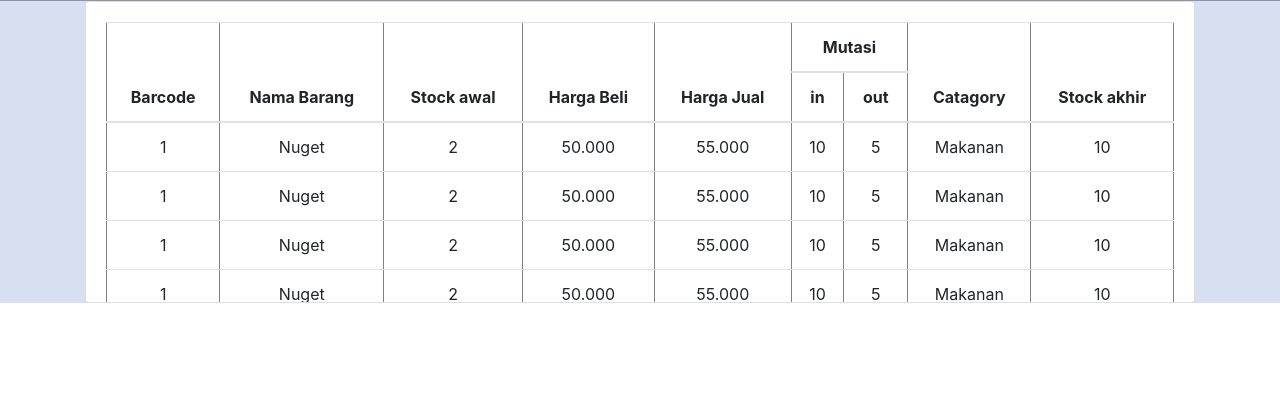
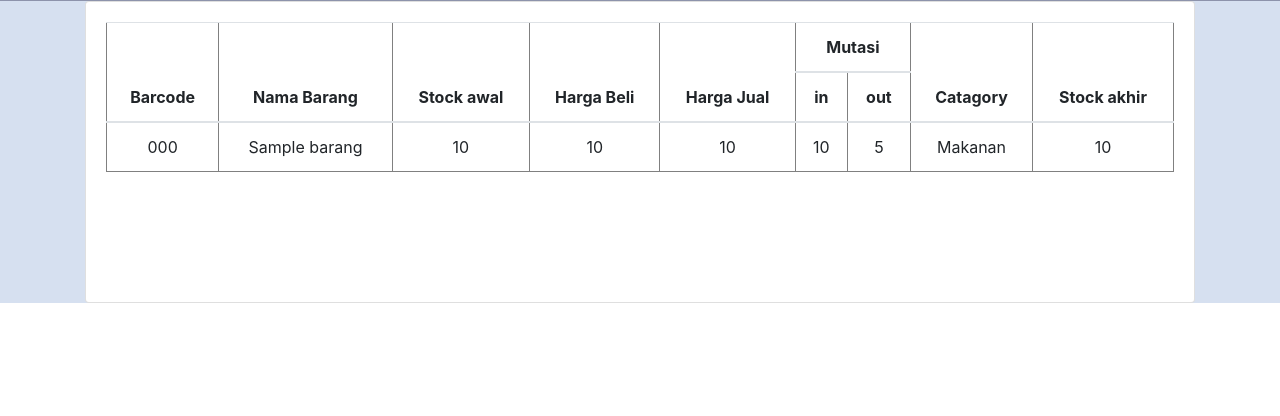
Before and after one commit to albariq1/projek, a CodeIgniter app: page /TA1/stock in a window 1280 px wide. Shown: the part 289-705 px from the top of the page. Run offline with CodeIgniter, Linux system fonts and the light colour scheme; tables that the repository leaves empty or names only in its code hold one stand-in row (values such as "Sample post"); some libraries are stand-ins or nearby versions.

Commit message:
mengkoneksikan ke database dan menampilkan data

```diff
--- a/application/config/autoload.php
+++ b/application/config/autoload.php
@@ -58,7 +58,7 @@ $autoload['packages'] = array();
 |
 |	$autoload['libraries'] = array('user_agent' => 'ua');
 */
-$autoload['libraries'] = array();
+$autoload['libraries'] = array('database');
 
 /*
 | -------------------------------------------------------------------
--- a/application/config/database.php
+++ b/application/config/database.php
@@ -1,5 +1,5 @@
 <?php
-defined('BASEPATH') OR exit('No direct script access allowed');
+defined('BASEPATH') or exit('No direct script access allowed');
 
 /*
 | -------------------------------------------------------------------
@@ -76,9 +76,9 @@ $query_builder = TRUE;
 $db['default'] = array(
 	'dsn'	=> '',
 	'hostname' => 'localhost',
-	'username' => '',
+	'username' => 'root',
 	'password' => '',
-	'database' => '',
+	'database' => 'kasir',
 	'dbdriver' => 'mysqli',
 	'dbprefix' => '',
 	'pconnect' => FALSE,
--- a/application/controllers/Stock.php
+++ b/application/controllers/Stock.php
@@ -3,12 +3,17 @@ defined('BASEPATH') or exit('No direct script access allowed');
 
 class Stock extends CI_Controller
 {
-
+    public function __construct()
+    {
+        parent::__construct();
+        $this->load->model('Stock_model');
+    }
     public function index()
     {
         $data['judul'] = 'Stock';
+        $data['tb_barang'] = $this->Stock_model->getAlltb_barang();
         $this->load->view('layout/header', $data);
-        $this->load->view('stock/stock_v');
+        $this->load->view('stock/stock_v', $data);
         $this->load->view('layout/footer');
     }
 }
--- /dev/null
+++ b/application/models/Stock_model.php
@@ -0,0 +1,9 @@
+<?php
+
+class Stock_model extends CI_Model
+{
+    public function getAlltb_barang()
+    {
+        return $query = $this->db->get('tb_barang')->result_array();
+    }
+}
--- a/application/views/stock/stock_v.php
+++ b/application/views/stock/stock_v.php
@@ -66,72 +66,19 @@
                                 </tr>
                             </thead>
                             <tbody>
+                                <?php foreach ($tb_barang as $barang) : ?>
                                     <tr>
-                                    <td>1</td>
-                                    <td>Nuget</td>
-                                    <td>2</td>
-                                    <td>50.000</td>
-                                    <td>55.000</td>
+                                        <td><?php echo $barang['barcode']; ?></td>
+                                        <td><?php echo $barang['nama_barang']; ?></td>
+                                        <td><?php echo $barang['stock_awal']; ?></td>
+                                        <td><?php echo $barang['harga_beli']; ?></td>
+                                        <td><?php echo $barang['harga_jual']; ?></td>
                                         <td>10</td>
                                         <td>5</td>
                                         <td>Makanan</td>
                                         <td>10</td>
                                     </tr>
-                                <tr>
-                                    <td>1</td>
-                                    <td>Nuget</td>
-                                    <td>2</td>
-                                    <td>50.000</td>
-                                    <td>55.000</td>
-                                    <td>10</td>
-                                    <td>5</td>
-                                    <td>Makanan</td>
-                                    <td>10</td>
-                                </tr>
-                                <tr>
-                                    <td>1</td>
-                                    <td>Nuget</td>
-                                    <td>2</td>
-                                    <td>50.000</td>
-                                    <td>55.000</td>
-                                    <td>10</td>
-                                    <td>5</td>
-                                    <td>Makanan</td>
-                                    <td>10</td>
-                                </tr>
-                                <tr>
-                                    <td>1</td>
-                                    <td>Nuget</td>
-                                    <td>2</td>
-                                    <td>50.000</td>
-                                    <td>55.000</td>
-                                    <td>10</td>
-                                    <td>5</td>
-                                    <td>Makanan</td>
-                                    <td>10</td>
-                                </tr>
-                                <tr>
-                                    <td>1</td>
-                                    <td>Nuget</td>
-                                    <td>2</td>
-                                    <td>50.000</td>
-                                    <td>55.000</td>
-                                    <td>10</td>
-                                    <td>5</td>
-                                    <td>Makanan</td>
-                                    <td>10</td>
-                                </tr>
-                                <tr>
-                                    <td>1</td>
-                                    <td>Nuget</td>
-                                    <td>2</td>
-                                    <td>50.000</td>
-                                    <td>55.000</td>
-                                    <td>10</td>
-                                    <td>5</td>
-                                    <td>Makanan</td>
-                                    <td>10</td>
-                                </tr>
+                                <?php endforeach; ?>
 
                             </tbody>
                         </table>
```
Lines whose indentation alone changed are shown as unchanged.
